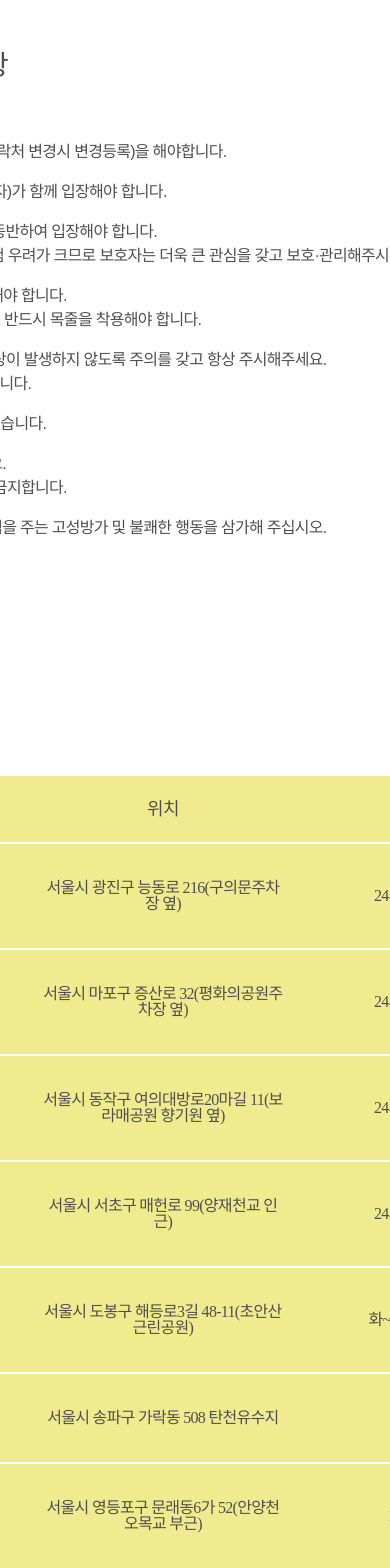
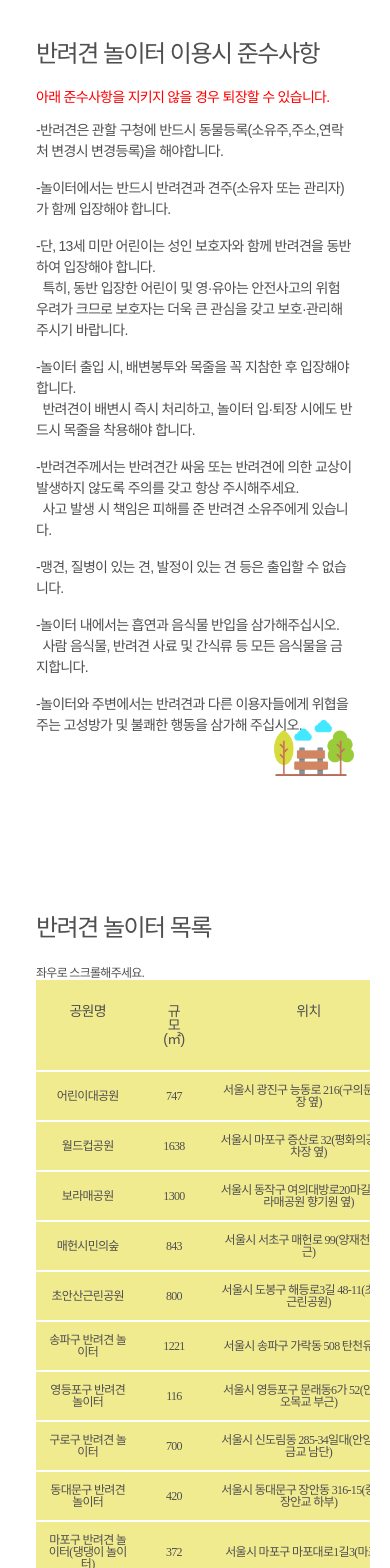
Before and after one commit to hnaa0/my-fluffy-family, a React (Vite) app: page /playground in a window 390 px wide. Shown: the part 320-1888 px from the top of the page. Built offline with nearby package versions, Linux system fonts and the light colour scheme; no server answers; a web font is replaced by a local one.

Commit message:
💄Responsive(Mobile) Playground page

```diff
--- a/src/Pages/Playground.tsx
+++ b/src/Pages/Playground.tsx
@@ -1,4 +1,5 @@
 import styled from "styled-components";
+import { device } from "../styles/theme";
 import park from "../assets/icons/park-icon.png";
 
 const playgroundData = [
@@ -99,39 +100,41 @@ export default function Playground() {
         </ArticleNotice>
         <ComplianceUl>
           <ComplianceLi>
-            반려견은 관할 구청에 반드시 동물등록(소유주,주소,연락처 변경시
+            -반려견은 관할 구청에 반드시 동물등록(소유주,주소,연락처 변경시
             변경등록)을 해야합니다.
           </ComplianceLi>
           <ComplianceLi>
-            놀이터에서는 반드시 반려견과 견주(소유자 또는 관리자)가 함께
+            -놀이터에서는 반드시 반려견과 견주(소유자 또는 관리자)가 함께
             입장해야 합니다.
           </ComplianceLi>
           <ComplianceLi>
-            단, 13세 미만 어린이는 성인 보호자와 함께 반려견을 동반하여 입장해야
-            합니다.
+            -단, 13세 미만 어린이는 성인 보호자와 함께 반려견을 동반하여
+            입장해야 합니다.
             <br />
-            특히, 동반 입장한 어린이 및 영·유아는 안전사고의 위험 우려가 크므로
-            보호자는 더욱 큰 관심을 갖고 보호·관리해주시기 바랍니다.
+            &nbsp;&nbsp;특히, 동반 입장한 어린이 및 영·유아는 안전사고의 위험
+            우려가 크므로 보호자는 더욱 큰 관심을 갖고 보호·관리해주시기
+            바랍니다.
           </ComplianceLi>
           <ComplianceLi>
-            놀이터 출입 시, 배변봉투와 목줄을 꼭 지참한 후 입장해야 합니다.{" "}
-            <br /> 반려견이 배변시 즉시 처리하고, 놀이터 입·퇴장 시에도 반드시
-            목줄을 착용해야 합니다.
+            -놀이터 출입 시, 배변봉투와 목줄을 꼭 지참한 후 입장해야 합니다.{" "}
+            <br /> &nbsp;&nbsp;반려견이 배변시 즉시 처리하고, 놀이터 입·퇴장
+            시에도 반드시 목줄을 착용해야 합니다.
           </ComplianceLi>
           <ComplianceLi>
-            반려견주께서는 반려견간 싸움 또는 반려견에 의한 교상이 발생하지
-            않도록 주의를 갖고 항상 주시해주세요. <br /> 사고 발생 시 책임은
-            피해를 준 반려견 소유주에게 있습니다.
+            -반려견주께서는 반려견간 싸움 또는 반려견에 의한 교상이 발생하지
+            않도록 주의를 갖고 항상 주시해주세요. <br /> &nbsp;&nbsp;사고 발생
+            시 책임은 피해를 준 반려견 소유주에게 있습니다.
           </ComplianceLi>
           <ComplianceLi>
-            맹견, 질병이 있는 견, 발정이 있는 견 등은 출입할 수 없습니다.
+            -맹견, 질병이 있는 견, 발정이 있는 견 등은 출입할 수 없습니다.
           </ComplianceLi>
           <ComplianceLi>
-            놀이터 내에서는 흡연과 음식물 반입을 삼가해주십시오. <br /> 사람
-            음식물, 반려견 사료 및 간식류 등 모든 음식물을 금지합니다.
+            -놀이터 내에서는 흡연과 음식물 반입을 삼가해주십시오. <br />{" "}
+            &nbsp;&nbsp;사람 음식물, 반려견 사료 및 간식류 등 모든 음식물을
+            금지합니다.
           </ComplianceLi>
           <ComplianceLi>
-            놀이터와 주변에서는 반려견과 다른 이용자들에게 위협을 주는 고성방가
+            -놀이터와 주변에서는 반려견과 다른 이용자들에게 위협을 주는 고성방가
             및 불쾌한 행동을 삼가해 주십시오.
           </ComplianceLi>
         </ComplianceUl>
@@ -139,6 +142,11 @@ export default function Playground() {
       </ComplianceArtice>
       <PlaygroundArticle>
         <ArticleTitle>반려견 놀이터 목록</ArticleTitle>
+        {window.innerWidth < 765 && (
+          <span style={{ fontSize: "12px", fontFamily: "Gmarket_Light" }}>
+            좌우로 스크롤해주세요.
+          </span>
+        )}
         <PlaygroundTable>
           <thead>
             <tr>
@@ -174,28 +182,51 @@ const Container = styled.section`
   align-items: center;
   padding: 100px;
   letter-spacing: -0.3px;
+
+  @media ${device.mobile} {
+    padding: 130px 20px 50px;
+  }
 `;
 
 const Mailtitle = styled.h2`
   font-size: 36px;
   font-weight: bold;
   margin-bottom: 52px;
+
+  @media ${device.mobile} {
+    font-size: 32px;
+  }
 `;
 
 const Article = styled.article`
   width: 1100px;
   padding: 16px;
   margin: 52px 0 80px;
+
+  @media ${device.mobile} {
+    width: 100%;
+  }
+  }
 `;
 
 const ArticleTitle = styled.h3`
   font-size: 28px;
   margin-bottom: 28px;
+
+  @media ${device.mobile} {
+    font-size: 24px;
+    margin-bottom: 24px;
+    letter-spacing: -1.5px;
+  }
 `;
 
 const ComplianceArtice = styled(Article)`
   position: relative;
   letter-spacing: -0.7px;
+
+  @media ${device.mobile} {
+    font-size: 14px;
+  }
 
   img {
     position: absolute;
@@ -203,6 +234,11 @@ const ComplianceArtice = styled(Article)`
     bottom: -8px;
     width: 240px;
     height: auto;
+
+    @media ${device.mobile} {
+      width: 80px;
+      bottom: -20px;
+    }
   }
 `;
 
@@ -220,16 +256,28 @@ const ComplianceLi = styled.li`
 
 const PlaygroundArticle = styled(Article)`
   letter-spacing: -0.7px;
+
+  @media ${device.mobile} {
+    overflow: scroll;
+  }
 `;
 
 const PlaygroundTable = styled.table`
   text-align: center;
   background-color: var(--color-yellow-light);
 
+  @media ${device.mobile} {
+    font-size: 12px;
+  }
+
   thead th {
     font-size: 18px;
     padding: 24px;
     border-bottom: 2px solid var(--color-white);
+
+    @media ${device.mobile} {
+      font-size: 14px;
+    }
   }
 
   thead th:nth-child(2) {
@@ -248,5 +296,26 @@ const PlaygroundTable = styled.table`
     vertical-align: middle;
     padding: 36px;
     border-bottom: 2px solid var(--color-white);
+
+    @media ${device.mobile} {
+      padding: 12px;
+    }
+  }
+
+  @media ${device.mobile} {
+    width: 600px;
+    overflow-x: scroll;
+
+    thead th:nth-child(2) {
+      width: 50px;
+    }
+
+    thead th:nth-child(3) {
+      width: 200px;
+    }
+
+    thead th:last-child {
+      width: 120px;
+    }
   }
 `;
```
